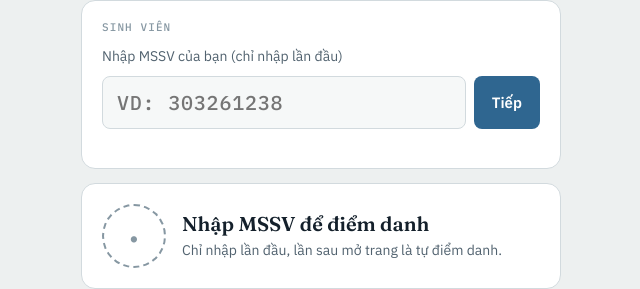
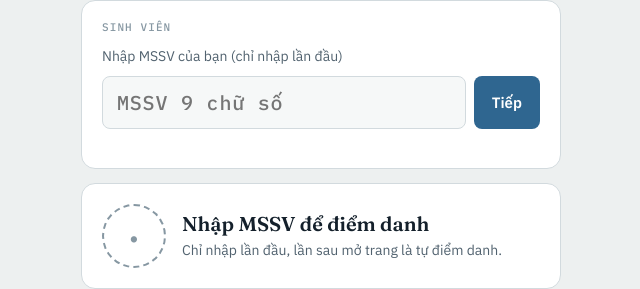
Before and after one commit to njofindhsofhaof/caothang, a website: page diemdanh.html in a window 1280 px wide. Shown: the part 124-413 px from the top of the page, 319-959 px from the left. Drawn offline with Linux system fonts and the light colour scheme.

Commit message:
fix: use generic MSSV placeholder on check-in page
Co-Authored-By: Claude Opus 5.5 <noreply@anthropic.com>

```diff
--- a/diemdanh.html
+++ b/diemdanh.html
@@ -23,7 +23,7 @@
     <form id="mssvForm" class="dd-form" hidden>
       <label for="mssvInput">Nhập MSSV của bạn (chỉ nhập lần đầu)</label>
       <div class="dd-row">
-        <input id="mssvInput" inputmode="numeric" autocomplete="off" pattern="\d{6,12}" maxlength="12" placeholder="VD: 303261238" required>
+        <input id="mssvInput" inputmode="numeric" autocomplete="off" pattern="\d{6,12}" maxlength="12" placeholder="MSSV 9 chữ số" required>
         <button type="submit" class="dd-btn">Tiếp</button>
       </div>
       <p class="dd-hint" id="mssvMsg" role="status"></p>
```
